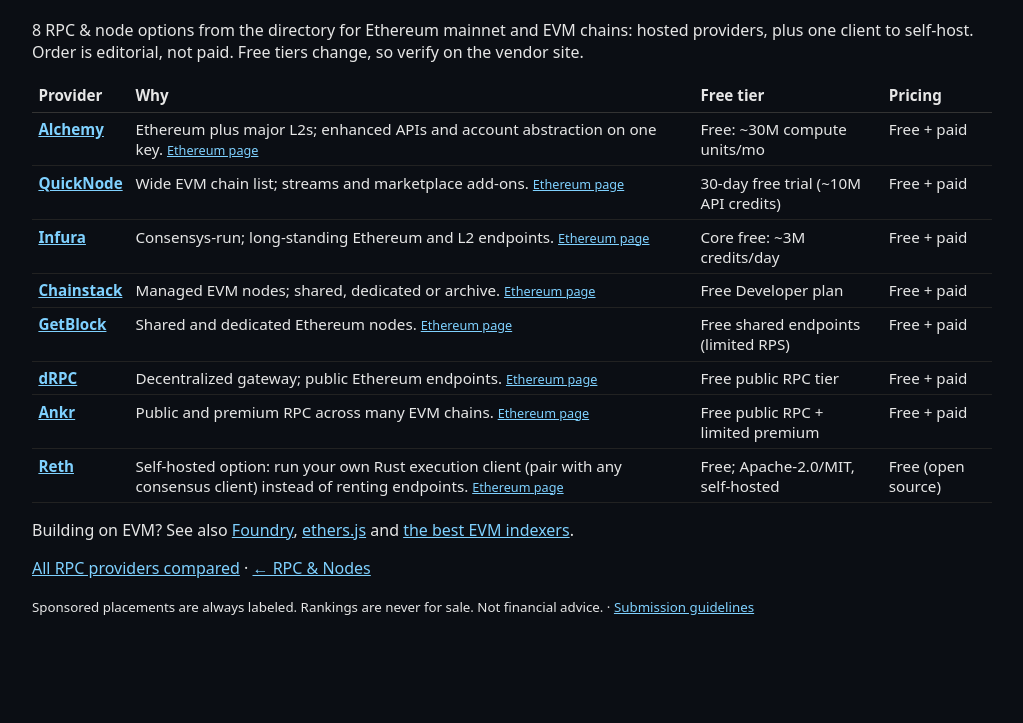
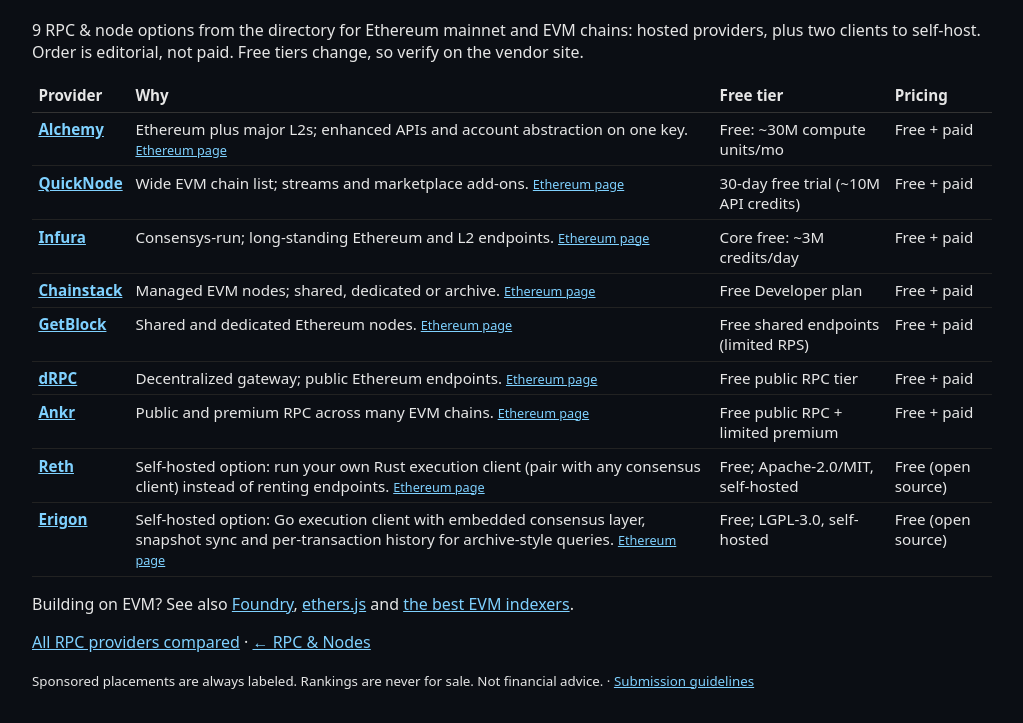
Before and after one commit to biff-cloud/builderstack, an Astro site: page /builderstack/best/rpc-for-evm in a window 1280 px wide. Shown: the part 105-828 px from the top of the page, without its empty margins (128-1151 px from the left). Before the commit the page ends 800 px from the top, so only its background shows below. Built offline with nearby package versions, Linux system fonts and the light colour scheme; Astro itself is replaced by a stand-in of ours.

Commit message:
Erigon on /best/rpc-for-evm/ (self-host row, 9 picks)

```diff
--- a/src/pages/best/rpc-for-evm.astro
+++ b/src/pages/best/rpc-for-evm.astro
@@ -10,11 +10,12 @@ const picks = [
   { slug: "drpc", src: "https://drpc.org/chainlist/ethereum", note: "Decentralized gateway; public Ethereum endpoints." },
   { slug: "ankr", src: "https://www.ankr.com/docs/rpc-service/chains/chains-list/", note: "Public and premium RPC across many EVM chains." },
   { slug: "reth", src: "https://reth.rs/", note: "Self-hosted option: run your own Rust execution client (pair with any consensus client) instead of renting endpoints." },
+  { slug: "erigon", src: "https://erigon.tech/", note: "Self-hosted option: Go execution client with embedded consensus layer, snapshot sync and per-transaction history for archive-style queries." },
 ].map(p => ({ ...p, t: tools.find(t => t.slug === p.slug) })).filter(p => p.t);
 ---
 <Base title="Best RPC providers for Ethereum & EVM — BuilderStack" description={`Ethereum and EVM RPC providers compared by free tier and limits: ${picks.map(p => p.t.name).join(", ")}.`}>
 <h1>Best RPC providers for Ethereum & EVM</h1>
-<p>{picks.length} RPC &amp; node options from the directory for Ethereum mainnet and EVM chains: hosted providers, plus one client to self-host. Order is editorial, not paid. Free tiers change, so verify on the vendor site.</p>
+<p>{picks.length} RPC &amp; node options from the directory for Ethereum mainnet and EVM chains: hosted providers, plus two clients to self-host. Order is editorial, not paid. Free tiers change, so verify on the vendor site.</p>
 <Featured guide="rpc-for-evm"/>
 <table style="width:100%;border-collapse:collapse;font-size:.95rem">
 <thead><tr>
```
